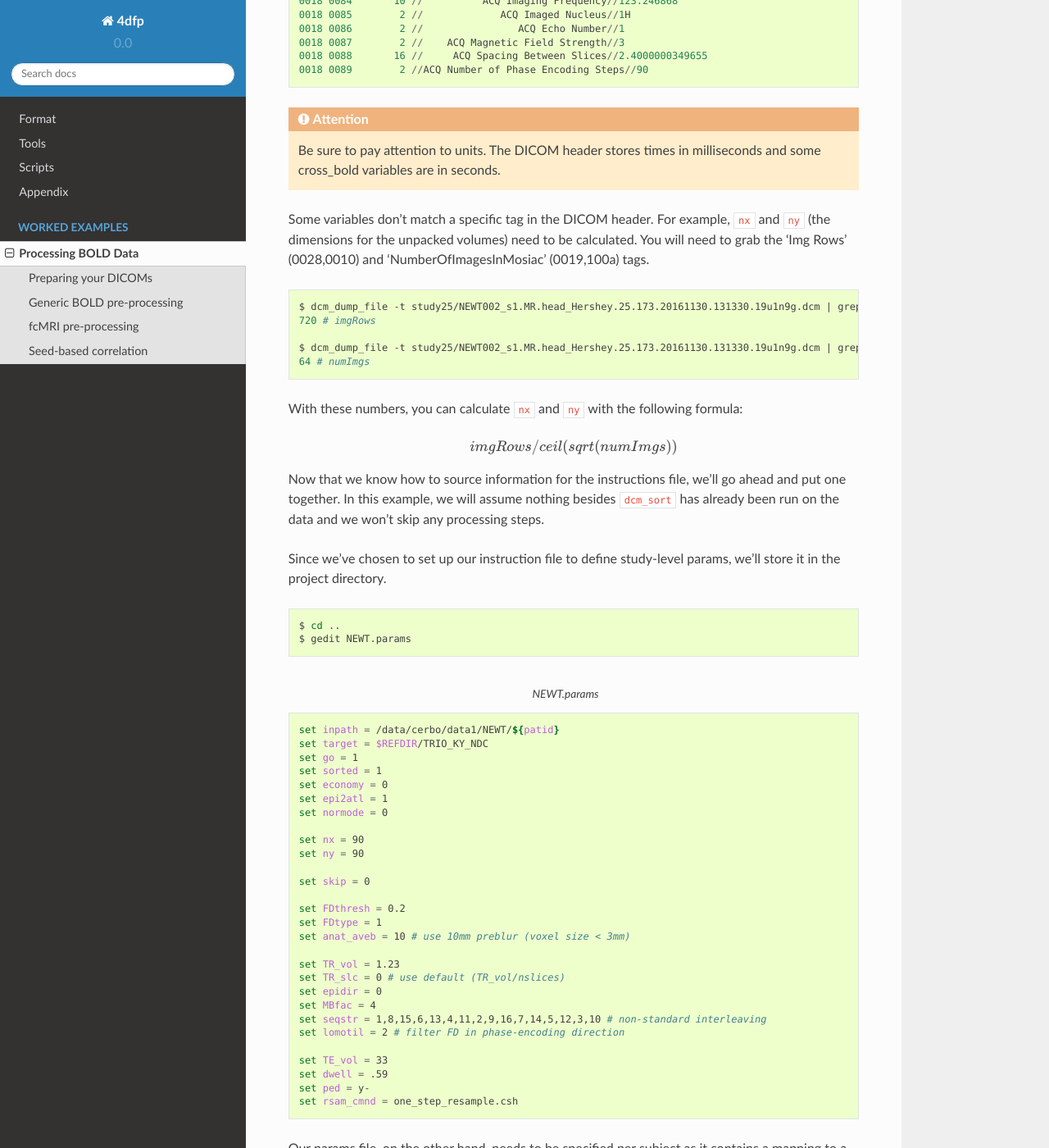
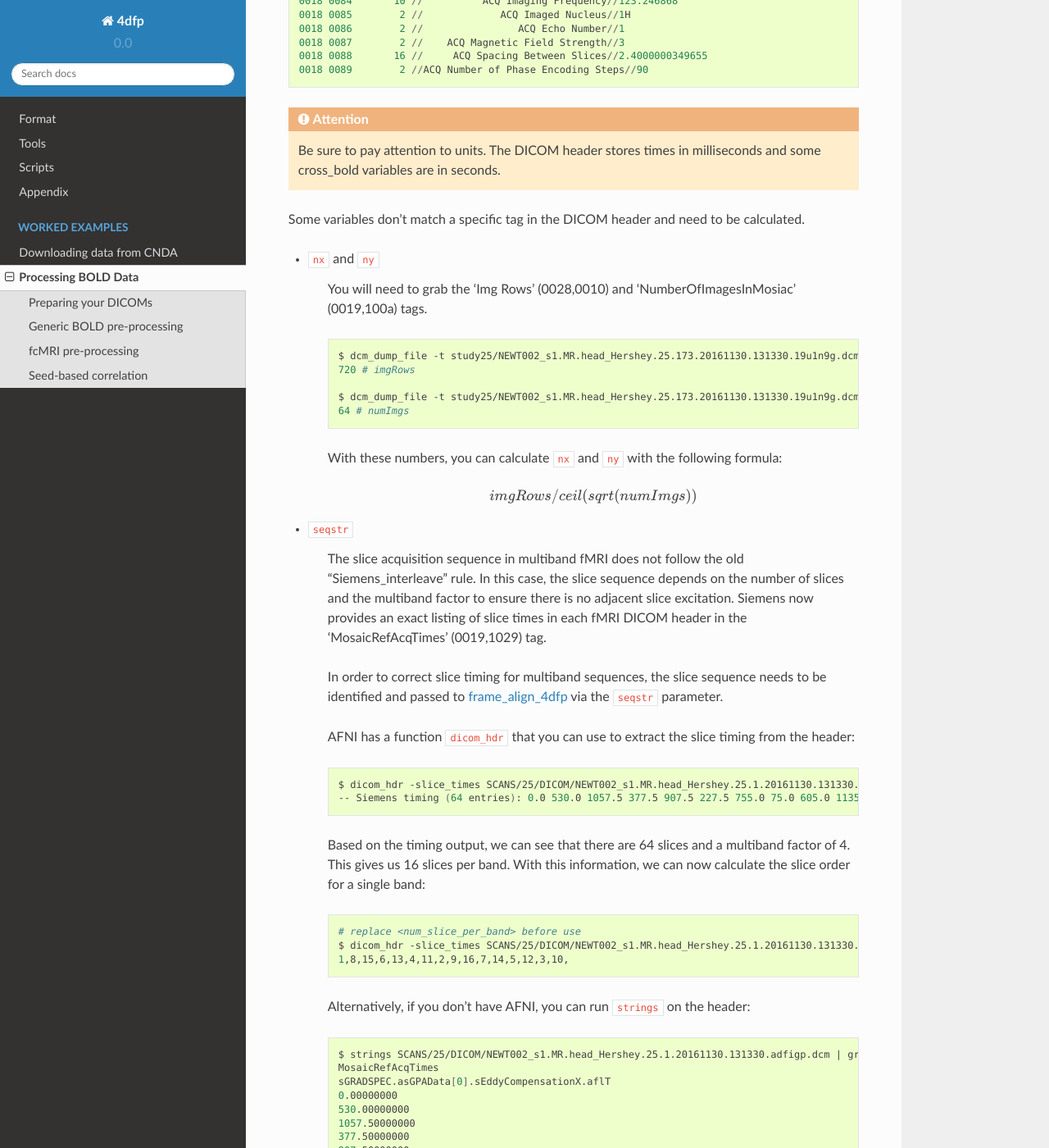
Before and after one commit to BlackHershey/4dfp-docs, a Sphinx documentation site: the page built from docs/bold-example.rst, in a window 1280 px wide and 1400 px high, scrolled down 1904 px. Shown: the whole window at 82% size. Built offline with Sphinx 7.4.7 and the Read the Docs theme 2.0.0, drawn with Linux system fonts in a browser that asks for light colours; some of the changed text lies outside the part shown.

Commit message:
added explanation of seqstr to example

```diff
--- a/docs/bold-example.rst
+++ b/docs/bold-example.rst
@@ -84,21 +84,80 @@ This will print out tags from the DICOM header, including echo time and repetiti
 
 .. attention:: Be sure to pay attention to units. The DICOM header stores times in milliseconds and some cross_bold variables are in seconds.
 
-Some variables don't match a specific tag in the DICOM header. For example, :code:`nx` and :code:`ny` (the dimensions for the unpacked
-volumes) need to be calculated. You will need to grab the 'Img Rows' (0028,0010) and 'NumberOfImagesInMosiac' (0019,100a) tags.
+Some variables don't match a specific tag in the DICOM header and need to be calculated.
 
-.. code-block:: bash
+* :code:`nx` and :code:`ny`
 
-    $ dcm_dump_file -t study25/NEWT002_s1.MR.head_Hershey.25.173.20161130.131330.19u1n9g.dcm | grep '0028 0010' | awk '{print $8}'
-    720 # imgRows
+    You will need to grab the 'Img Rows' (0028,0010) and 'NumberOfImagesInMosiac' (0019,100a) tags.
 
-    $ dcm_dump_file -t study25/NEWT002_s1.MR.head_Hershey.25.173.20161130.131330.19u1n9g.dcm | grep '0019 100a' | awk '{print $7}'
-    64 # numImgs
+    .. code-block:: bash
 
-With these numbers, you can calculate :code:`nx` and :code:`ny` with the following formula:
+        $ dcm_dump_file -t study25/NEWT002_s1.MR.head_Hershey.25.173.20161130.131330.19u1n9g.dcm | grep '0028 0010' | awk '{print $8}'
+        720 # imgRows
 
-.. math:: imgRows / ceil(sqrt(numImgs))
+        $ dcm_dump_file -t study25/NEWT002_s1.MR.head_Hershey.25.173.20161130.131330.19u1n9g.dcm | grep '0019 100a' | awk '{print $7}'
+        64 # numImgs
 
+    With these numbers, you can calculate :code:`nx` and :code:`ny` with the following formula:
+
+    .. math:: imgRows / ceil(sqrt(numImgs))
+
+* :code:`seqstr`
+
+    The slice acquisition sequence in multiband fMRI does not follow the old "Siemens_interleave" rule.
+    In this case, the slice sequence depends on the number of slices and the multiband factor to ensure there is no adjacent slice excitation.
+    Siemens now provides an exact listing of slice times in each fMRI DICOM header in the 'MosaicRefAcqTimes' (0019,1029) tag.
+
+    In order to correct slice timing for multiband sequences, the slice sequence needs to be identified and
+    passed to :ref:`frame_align_4dfp` via the :code:`seqstr` parameter.
+
+    AFNI has a function :code:`dicom_hdr` that you can use to extract the slice timing from the header:
+
+    .. code-block:: bash
+
+        $ dicom_hdr -slice_times SCANS/25/DICOM/NEWT002_s1.MR.head_Hershey.25.1.20161130.131330.adfigp.dcm
+        -- Siemens timing (64 entries): 0.0 530.0 1057.5 377.5 907.5 227.5 755.0 75.0 605.0 1135.0 452.5 982.5 302.5 832.5 150.0 680.0 0.0 530.0 1057.5 377.5 907.5 227.5 755.0 75.0 605.0 1135.0 452.5 982.5 302.5 832.5 150.0 680.0 0.0 530.0 1057.5 377.5 907.5 227.5 755.0 75.0 605.0 1135.0 452.5 982.5 302.5 832.5 150.0 680.0 0.0 530.0 1057.5 377.5 907.5 227.5 755.0 75.0 605.0 1135.0 452.5 982.5 302.5 832.5 150.0 680.0
+
+    Based on the timing output, we can see that there are 64 slices and a multiband factor of 4. This gives us 16 slices per band.
+    With this information, we can now calculate the slice order for a single band:
+
+    .. code-block:: bash
+
+        # replace <num_slice_per_band> before use
+        $ dicom_hdr -slice_times SCANS/25/DICOM/NEWT002_s1.MR.head_Hershey.25.1.20161130.131330.adfigp.dcm | cut -d ":" -f2 | tr " " "\n" | tail -n <num_slice_per_band> | gawk '{print NR, $1}' | sort -n -k 2,2 | gawk '{printf("%d,", $1);}'
+        1,8,15,6,13,4,11,2,9,16,7,14,5,12,3,10,
+
+    Alternatively, if you don't have AFNI, you can run :code:`strings` on the header:
+
+    .. code-block:: bash
+
+        $ strings SCANS/25/DICOM/NEWT002_s1.MR.head_Hershey.25.1.20161130.131330.adfigp.dcm | grep 'MosaicRefAcqTimes' -A 66
+        MosaicRefAcqTimes
+        sGRADSPEC.asGPAData[0].sEddyCompensationX.aflT
+        0.00000000
+        530.00000000
+        1057.50000000
+        377.50000000
+        907.50000000
+        227.50000001
+        755.00000000
+        75.00000001
+        605.00000001
+        1135.00000001
+        452.50000001
+        982.50000001
+        302.49999999
+        832.50000002
+        149.99999999
+        679.99999999
+        ...
+
+    You can then copy the slice timing of one band into a file (i.e. temp.dat), and run the following:
+
+    .. code-block:: bash
+
+        $ cat temp.dat | gawk '{print NR, $1}' | sort -n -k 2,2 | gawk '{printf("%d,", $1);}'
+        1,8,15,6,13,4,11,2,9,16,7,14,5,12,3,10,
 
 Now that we know how to source information for the instructions file, we'll go ahead and put one together. In this example, we will assume
 nothing besides :code:`dcm_sort` has already been run on the data and we won't skip any processing steps.
--- a/docs/index.rst
+++ b/docs/index.rst
@@ -21,4 +21,5 @@ Contents
     :caption: Worked Examples
     :maxdepth: 2
 
+    cnda-example
     bold-example
```
